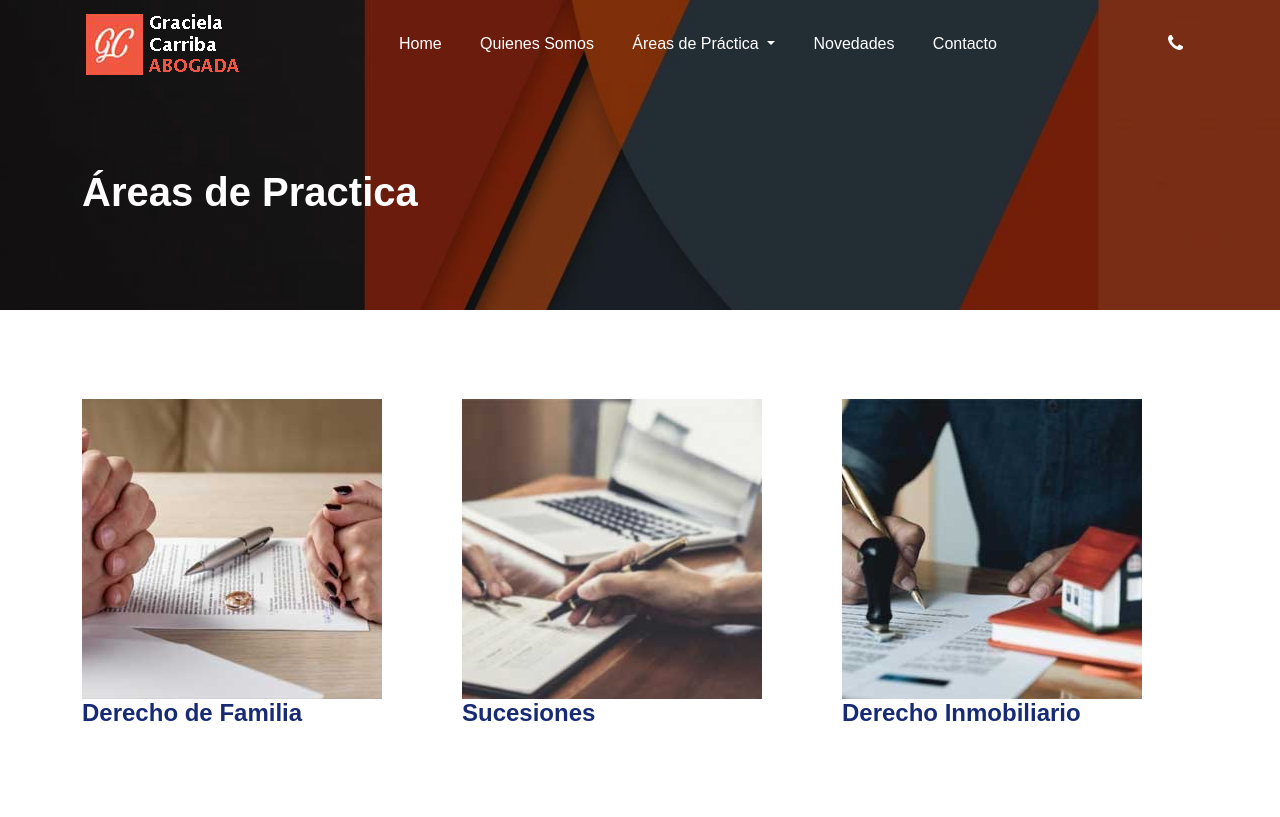
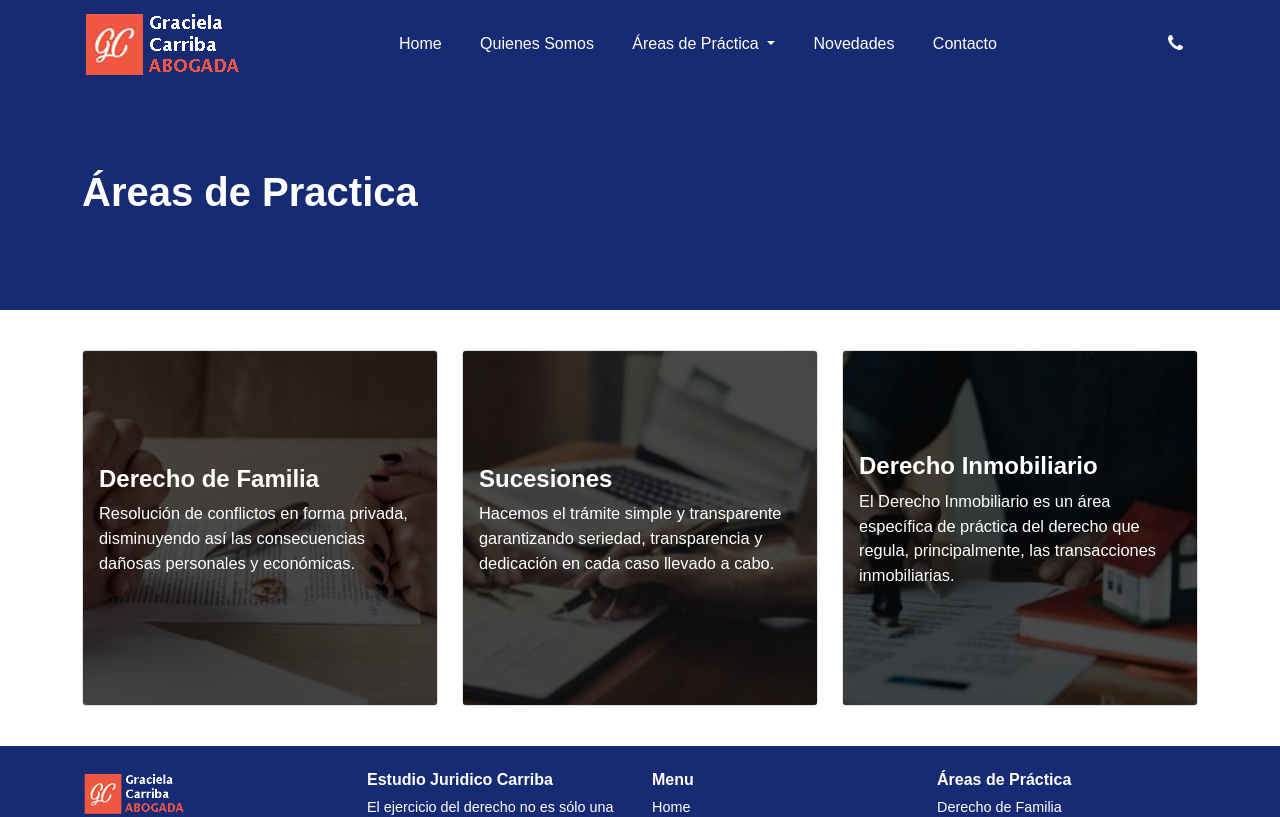
Before and after one commit to JENNIS015/mi_repositorio, a website: page pages/areas_de_practica.html in a window 1280 px wide. Shown: the top 817 px of the page. Drawn offline with nearby package versions, Linux system fonts and the light colour scheme.

Commit message:
modificacion area de practica

```diff
--- a/pages/areas_de_practica.html
+++ b/pages/areas_de_practica.html
@@ -66,39 +66,49 @@
 
 </div>
 
-<div class="areaPractica__contenedor container">
+<div class="areaPractica pa-40 container">
 
     <div class="row">
 
-    <div class="areaPractica__seccion col-12 col-md-4">
-    <a href="derecho_de_familia.html" target="_self">
-        <img src="../img/area-divorcio.jpg" alt="divorcios">
+        <div class="col-12 col-sm-4 col-md-4 col-lg-4">
+            <div class="card">
+                <a href="derecho_de_familia.html">
+            <img class="card-img" src="../img/area-divorcio.jpg" alt="divorcios">
 
-
-            <h4>Derecho de Familia</h4>
-
+              <div class="card-img-overlay text-white d-flex flex-column justify-content-center">
+                <h4 class="card-title">Derecho de Familia</h4>
+                <p>Resolución de conflictos en forma privada, disminuyendo así las consecuencias dañosas personales y económicas.</p>
+              </div>
+            </div>
             </a>
         </div>
 
-    <div class="areaPractica__seccion col-12 col-md-4">
-        <a href="sucesiones.html"  target="_self"><img src="../img/area-testamento.jpg" alt="sucesiones">
-
-
-            <h4>Sucesiones</h4>
-
+        <div class="col-12 col-sm-4 col-md-4 col-lg-4">
+           <a href="sucesiones.html">
+           <div class="card">
+            <img class="card-img" src="../img/area-testamento.jpg" alt="sucesiones">
+            <div class="card-img-overlay text-white d-flex flex-column justify-content-center">
+            <h4 class="card-title">Sucesiones</h4>
+            <p> Hacemos el trámite simple y transparente garantizando seriedad, transparencia y dedicación en cada caso llevado a cabo. </p>
+           </div>
+           </div>
            </a>
         </div>
 
-     <div class="areaPractica__seccion col-12 col-md-4">
-        <a href="contratos.html" target="_self"><img src="../img/area-inmobiliario.jpg" alt="contratos-alquiler">
+        <div class="col-12 col-sm-4 col-md-4 col-lg-4">
+        <a href="contratos.html">
+            <div class="card">
+             <img class="card-img" src="../img/area-inmobiliario.jpg" alt="contratos-alquiler">
+             <div class="card-img-overlay text-white d-flex flex-column justify-content-center">
+             <h4 class="card-title">Derecho Inmobiliario</h4>
+             <p>El Derecho Inmobiliario es un área específica de práctica del derecho que regula, principalmente, las transacciones inmobiliarias. </p>
 
-
-            <h4>Derecho Inmobiliario</h4>
+            </div>
+            </div>
             </a>
         </div>
     </div>
 </div>
-
 
 <footer>
 <div class="footerPrincipal">
--- a/scss/_body.scss
+++ b/scss/_body.scss
@@ -182,6 +182,38 @@ ul ul{
       padding-top :calc(8% - 2px );
       padding-bottom :calc(10% - 2px );
   }
+    .card:hover .card-img-overlay {
+      background-color:rgba(rgb(6, 15, 130), 0.7);
+        transition: .5s ease;
+      }
+      .card-img-overlay {
+        background-color: rgba(#000, 0.7);
+          transition: .5s ease;
+        }
+
+
+      p{
+        color:white;
+        font-size: 1.025rem;
+      }
+      .action-button {
+        border:1px solid rgba(255,255,255,0.7);
+        border-radius:40px;
+        color:#ebeff1;
+        box-shadow:none;
+        text-shadow:none;
+        padding:.3rem .8rem;
+        background:transparent;
+        outline:none;
+      }
+
+    .action-button:hover {
+        color:#fff;
+        background-color: $colorAzul;
+    }
+
+
+
 }
 @media (max-width:576px) {
     .secciones{
--- a/scss/_footer.scss
+++ b/scss/_footer.scss
@@ -4,12 +4,17 @@
 .footerPrincipal{
 background:$colorAzul;
 color: white;
-text-align: center;
+text-align: left;
 padding: calc((1em / 2) + 4px);
+
 
     ul{
     padding-left: 0px;
     list-style: none;
+    font-size: 0.9rem;
+   }
+   p{
+    font-size: 0.9rem;
    }
    a{
        color: white;
@@ -19,10 +24,12 @@ padding: calc((1em / 2) + 4px);
        }
    }
    h5{
-       font-weight: 600;
+       font-weight: bold;
+       font-size: 1rem;
    }
-    &__logo img{
-        width: 80%;
+     img{
+        width: 40%;
+        display: block;
     }
     &__derechos{
      background:linear-gradient(135deg, $colorAzul, #21a9af);
--- a/scss/_header.scss
+++ b/scss/_header.scss
@@ -50,11 +50,7 @@
             url("../img/sucesiones.jpg");
         }
         &--portadaArea{
-            background-image:
-            linear-gradient(
-              rgba(0, 0, 0, 0.5),
-              rgba(0, 0, 0, 0.5)
-            ), url("../img/areas.jpg");
+            background-color:$colorAzul;
         }
         &--portadaContacto{
             background-image:
```
Also changed, not shown: index.html (+1 -1 lines), css/main.css. Lines whose indentation alone changed are shown as unchanged.
